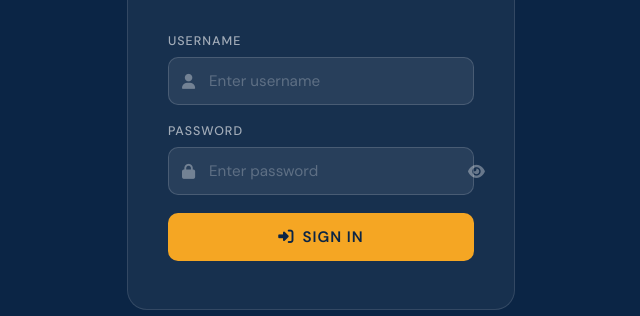
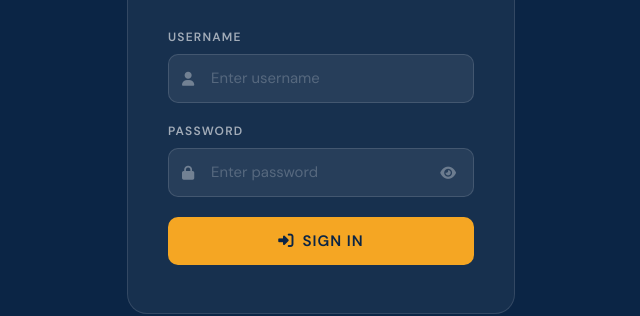
Before and after one commit to VenkateshwariBalasundharam/MSK-Traders-Render, a website: page login.html in a window 1280 px wide. Shown: the part 340-656 px from the top of the page, 319-959 px from the left. Drawn offline with Linux system fonts and the light colour scheme.

Commit message:
Update my changes

```diff
--- a/login.html
+++ b/login.html
@@ -52,30 +52,70 @@
     .brand h1{font-family:'Bebas Neue',sans-serif;font-size:2.2rem;color:var(--white);letter-spacing:4px;line-height:1}
     .brand p{color:rgba(255,255,255,0.5);font-size:0.82rem;margin-top:6px;letter-spacing:1px;text-transform:uppercase}
 
-    .form-group{margin-bottom:18px}
-    .form-group label{display:block;color:rgba(255,255,255,0.6);font-size:0.78rem;font-weight:500;letter-spacing:1px;text-transform:uppercase;margin-bottom:8px}
-    .input-wrap{position:relative}
-    .input-wrap i{position:absolute;left:14px;top:50%;transform:translateY(-50%);color:rgba(255,255,255,0.35);font-size:15px}
-    .form-group input{
-      width:100%;padding:13px 14px 13px 40px;
-      background:rgba(255,255,255,0.08);
-      border:1px solid rgba(255,255,255,0.15);
-      border-radius:10px;color:var(--white);
-      font-size:0.95rem;font-family:'DM Sans',sans-serif;
-      transition:border-color 0.2s,background 0.2s;outline:none;
+    .form-group { margin-bottom: 20px; }
+    .form-group label {
+      display: block;
+      color: rgba(255,255,255,0.6);
+      font-size: 0.75rem;
+      font-weight: 600;
+      letter-spacing: 1.2px;
+      text-transform: uppercase;
+      margin-bottom: 9px;
     }
-    .form-group input:focus{border-color:var(--accent);background:rgba(255,255,255,0.12)}
-    .form-group input::placeholder{color:rgba(255,255,255,0.25)}
 
-    .pw-wrap { position:relative }
-    .pw-wrap input { padding-right: 46px }
+    /* Single unified input wrapper — handles icon + eye toggle */
+    .input-wrap {
+      position: relative;
+      display: flex;
+      align-items: center;
+    }
+    .input-wrap .field-icon {
+      position: absolute;
+      left: 14px;
+      color: rgba(255,255,255,0.35);
+      font-size: 14px;
+      pointer-events: none;
+      z-index: 1;
+    }
+    .input-wrap input {
+      width: 100%;
+      padding: 13px 14px 13px 42px;
+      background: rgba(255,255,255,0.07);
+      border: 1px solid rgba(255,255,255,0.13);
+      border-radius: 10px;
+      color: var(--white);
+      font-size: 0.93rem;
+      font-family: 'DM Sans', sans-serif;
+      transition: border-color 0.2s, background 0.2s;
+      outline: none;
+      line-height: 1.4;
+    }
+    .input-wrap input:focus {
+      border-color: var(--accent);
+      background: rgba(255,255,255,0.11);
+      box-shadow: 0 0 0 3px rgba(245,166,35,0.12);
+    }
+    .input-wrap input::placeholder { color: rgba(255,255,255,0.22); }
+
+    /* Password field needs right padding for eye icon */
+    .input-wrap.pw-wrap input { padding-right: 44px; }
     .eye-toggle {
-      position:absolute;right:12px;top:50%;transform:translateY(-50%);
-      background:none;border:none;color:rgba(255,255,255,0.35);
-      cursor:pointer;font-size:15px;padding:4px;border-radius:4px;
-      transition:color 0.2s;
+      position: absolute;
+      right: 12px;
+      background: none;
+      border: none;
+      color: rgba(255,255,255,0.32);
+      cursor: pointer;
+      font-size: 14px;
+      padding: 6px;
+      border-radius: 4px;
+      transition: color 0.2s;
+      display: flex;
+      align-items: center;
+      justify-content: center;
+      line-height: 1;
     }
-    .eye-toggle:hover { color:var(--accent); }
+    .eye-toggle:hover { color: var(--accent); }
 
     .login-btn{
       width:100%;padding:14px;background:var(--accent);color:var(--navy);
@@ -109,7 +149,7 @@
     <div class="form-group">
       <label>Username</label>
       <div class="input-wrap">
-        <i class="fa-solid fa-user"></i>
+        <i class="fa-solid fa-user field-icon"></i>
         <input type="text" id="username" placeholder="Enter username" autocomplete="username">
       </div>
     </div>
@@ -117,7 +157,7 @@
     <div class="form-group">
       <label>Password</label>
       <div class="input-wrap pw-wrap">
-        <i class="fa-solid fa-lock"></i>
+        <i class="fa-solid fa-lock field-icon"></i>
         <input type="password" id="password" placeholder="Enter password" autocomplete="current-password">
         <button type="button" class="eye-toggle" onclick="togglePwd()"><i class="fa-solid fa-eye" id="eyeIcon"></i></button>
       </div>
```
